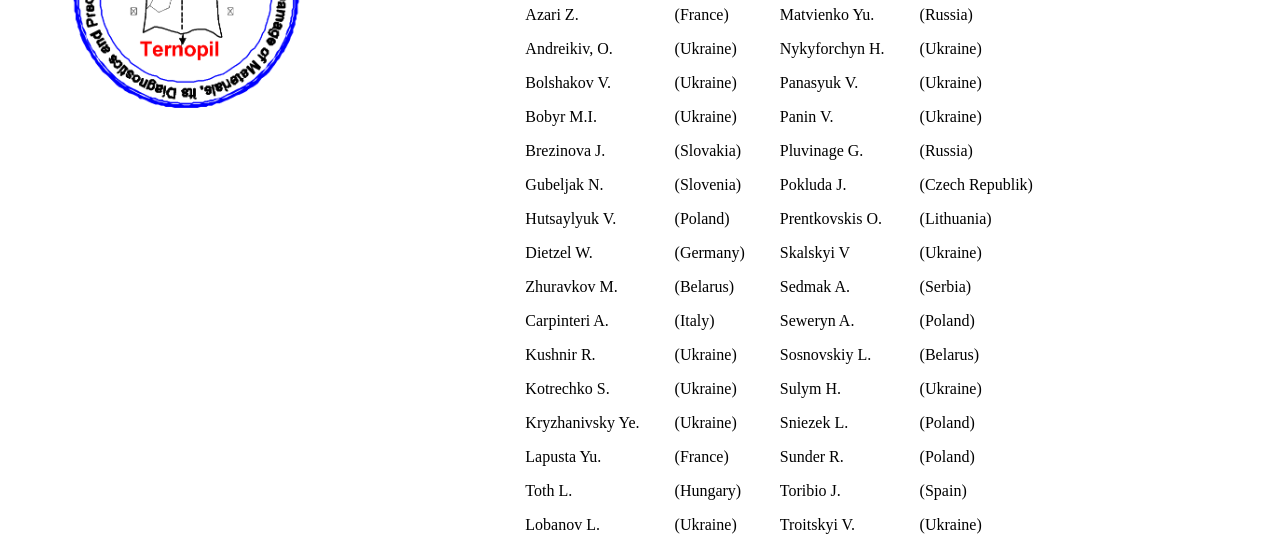
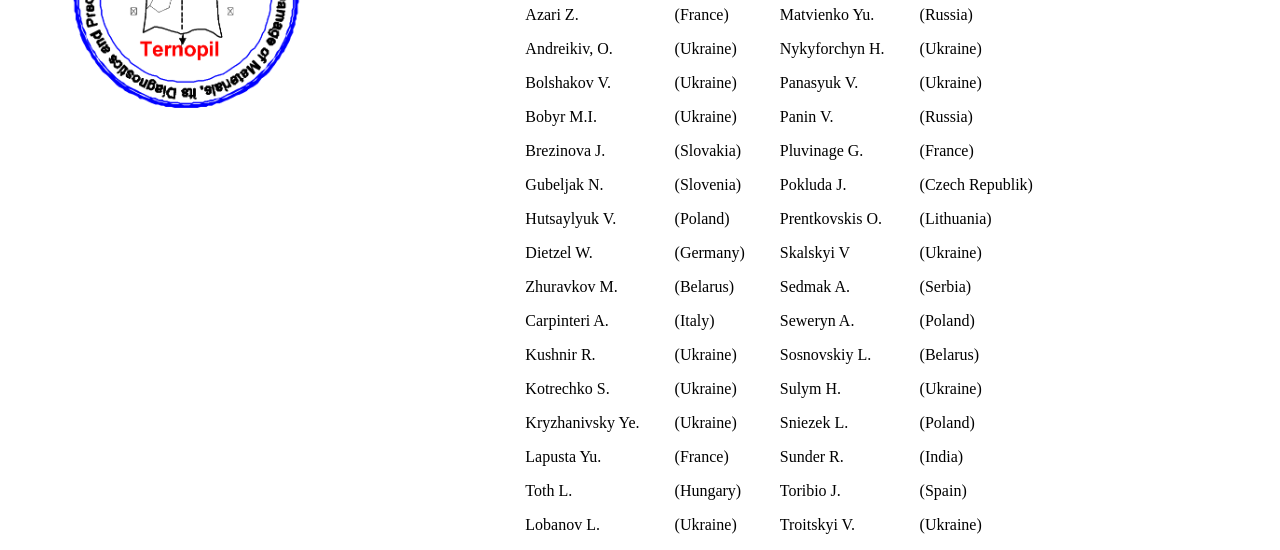
Before and after one commit to sivanchenko/dmdp.tntu.edu.ua, a Jekyll site: the page built from post/programmcommittee.md, in a window 1280 px wide. Shown: the part 733-1283 px from the top of the page. Built offline with Jekyll 4.4.1, drawn with Linux system fonts in a browser that asks for light colours.

Commit message:
edit mistake in programmcommitee.md

```diff
--- a/post/programmcommittee.md
+++ b/post/programmcommittee.md
@@ -31,8 +31,8 @@ permalink: /programmcommittee/
 |  Azari Z. | (France) | Matvienko Yu. | (Russia) |
 | Andreikiv, O. | (Ukraine) | Nykyforchyn H. | (Ukraine) |
 | Bolshakov V. | (Ukraine) | Panasyuk V. | (Ukraine) |
-| Bobyr M.I. | (Ukraine) | Panin V. |	(Ukraine) |
-| Brezinova J. | (Slovakia) | Pluvinage G. |	(Russia) |
+| Bobyr M.I. | (Ukraine) | Panin V. |	(Russia) |
+| Brezinova J. | (Slovakia) | Pluvinage G. |	(France) |
 | Gubeljak N. | (Slovenia) | Pokluda J. | (Czech Republik) |
 | Hutsaylyuk V.| (Poland) | Prentkovskis O. | (Lithuania) |
 | Dietzel W. | (Germany) | Skalskyi V | (Ukraine) |
@@ -41,7 +41,7 @@ permalink: /programmcommittee/
 | Kushnir R. | (Ukraine) |  Sosnovskiy L. | (Belarus) |
 | Kotrechko S. | (Ukraine) | Sulym H. | (Ukraine) |
 | Kryzhanivsky Ye. | (Ukraine) | Sniezek L. | (Poland) |
-| Lapusta Yu. | (France) | Sunder R. | (Poland) |
+| Lapusta Yu. | (France) | Sunder R. | (India) |
 | Toth L. | (Hungary) | Toribio J. | (Spain) |
 | Lobanov L. | (Ukraine) | Troitskyi V. | (Ukraine) |
 | Menou A. | (Morocco) | Troshchenko V. | (Ukraine) |
```
